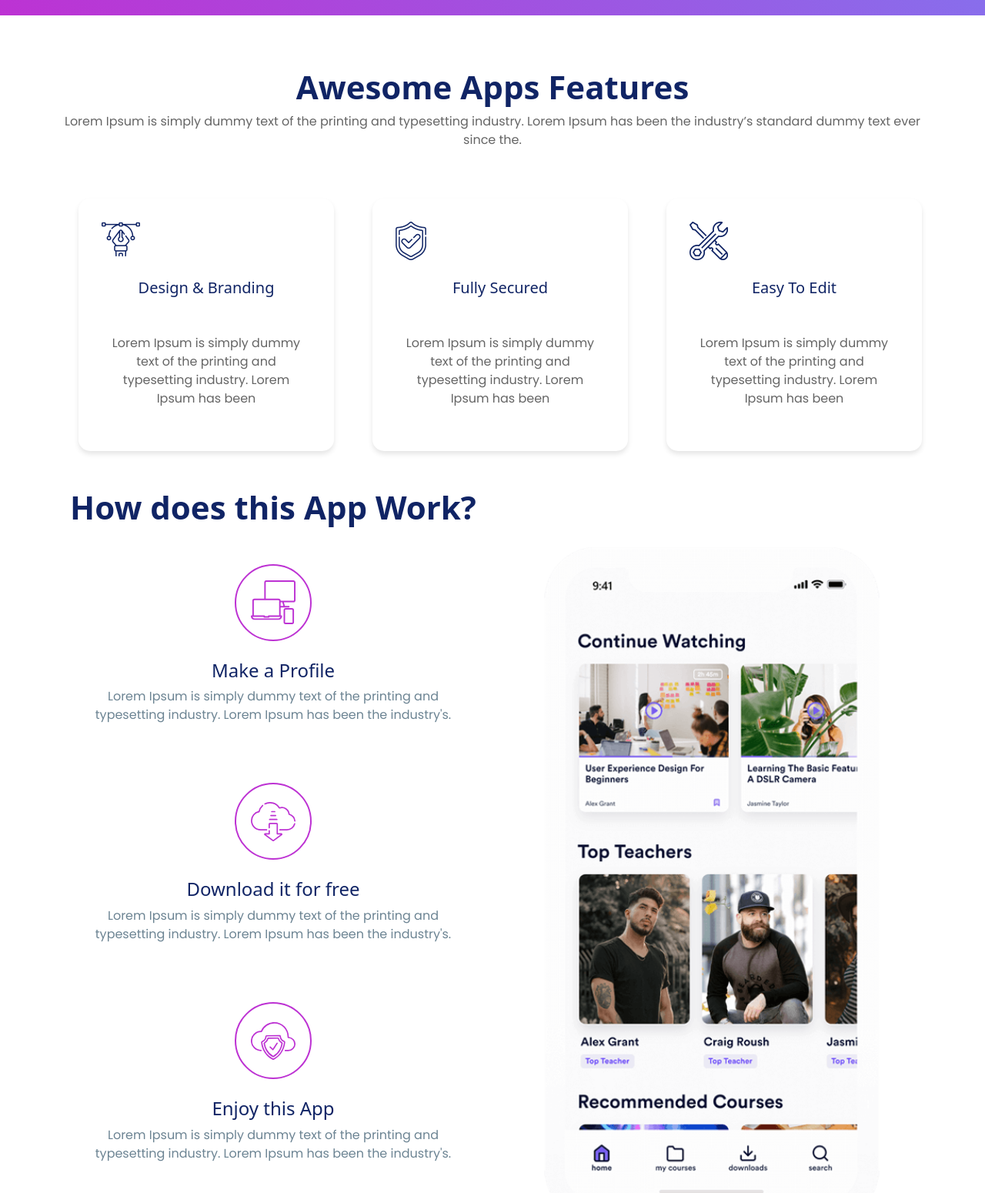
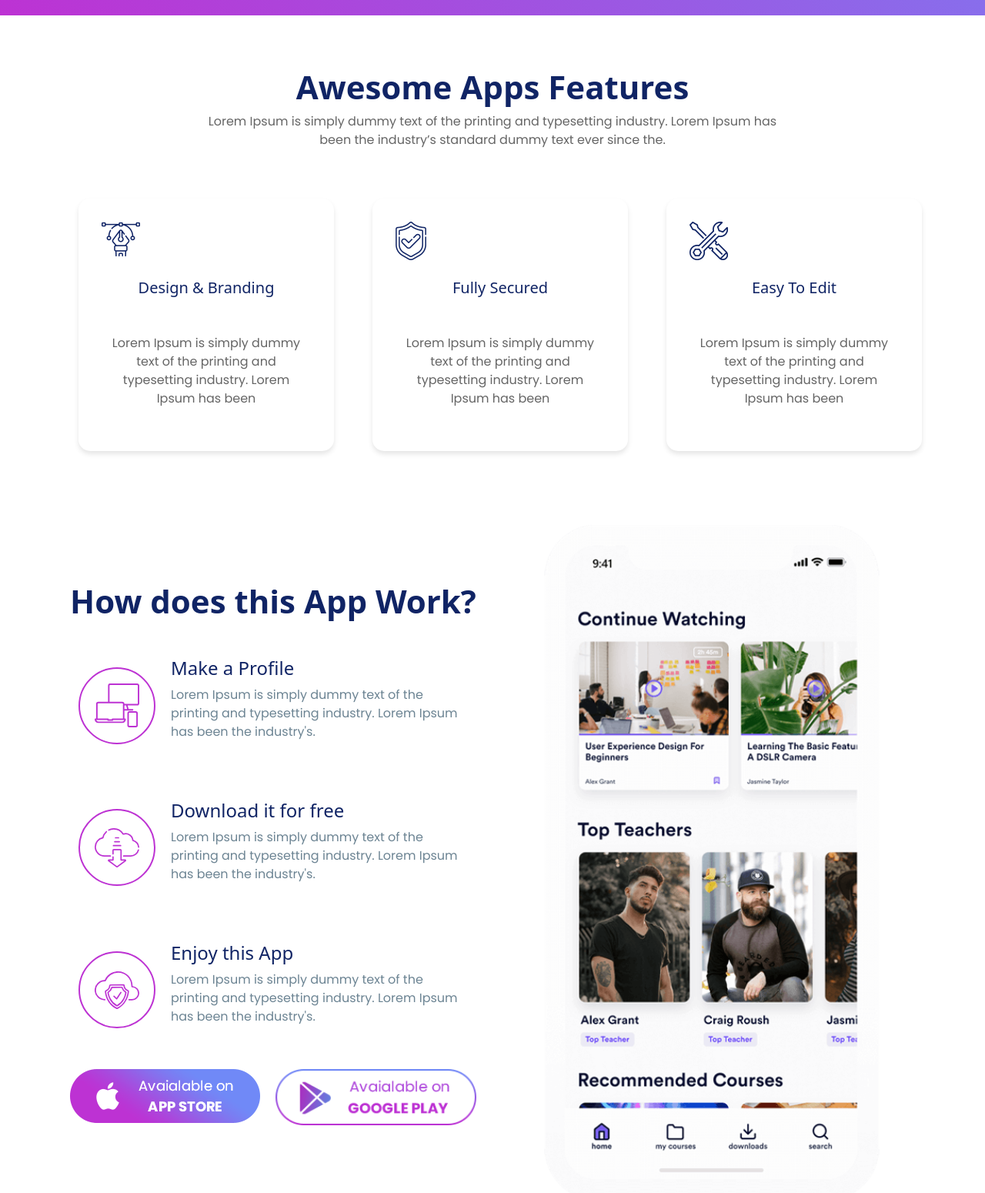
Before and after one commit to troyh757/dmd-3470-adv, a website built with webpack: page final-project/index.html in a window 1280 px wide. Shown: the part 708-2258 px from the top of the page at 77% size. Built offline with nearby package versions, Linux system fonts and the light colour scheme.

Commit message:
Enhance footer layout with margin adjustments and improve feature section styling for better alignment and responsiveness

```diff
--- a/final-project/css/style.css
+++ b/final-project/css/style.css
@@ -687,6 +687,8 @@ footer {
   text-align: center;
   gap: 50px;
   padding: 50px;
+  margin-left: 20px;
+  margin-right: 20px;
 }
 
 #footer-buttons {
@@ -745,16 +747,36 @@ footer h1 {
     align-items: flex-start !important;
   }
 
+  .feature-header {
+    display: flex;
+    flex-direction: column;
+    align-items: center !important;
+    justify-content: center !important;
+    max-width: 70% !important;
+  }
+
   .img-circle {
-    width: 100px;
-    height: 100px;
+    min-width: 100px;
+    min-height: 100px;
   }
 
   .img-circle img {
-    width: 60%;
+    width: 100%;
   }
   .how-card img {
     width: 60%;
+  }
+
+  .how-card {
+    flex-direction: row;
+    gap: 10px;
+  }
+
+  .how-card-text {
+    display: flex;
+    flex-direction: column;
+    align-items: flex-start;
+    text-align: left;
   }
 
   .how-buttons {
--- a/final-project/index.html
+++ b/final-project/index.html
@@ -122,14 +122,17 @@
         <div class="container">
           <div class="row">
             <div
-              class="col-sm-12 col-md-12 justify-content-center text-center mb-5 mt-5"
+              class="col-sm-12 col-md-12 justify-content-center align-items-center text-center mb-5 mt-5"
             >
+            <div class="container d-flex justify-content-center align-items-center pb-5">
+              <div class="feature-header">
               <h1>Awesome Apps Features</h1>
               <p>
                 Lorem Ipsum is simply dummy text of the printing and typesetting
                 industry. Lorem Ipsum has been the industry’s standard dummy
                 text ever since the.
               </p>
+              </div>
             </div>
             <div class="feature-section">
               <div class="col-sm-12 col-md-4">
@@ -181,11 +184,13 @@
                     <img src="img/image (4).svg" />
                   </div>
                   <br />
+                  <div class="how-card-text">
                     <h4>Make a Profile</h4>
                     <p>
                       Lorem Ipsum is simply dummy text of the printing and
                       typesetting industry. Lorem Ipsum has been the industry's.
                     </p>
+                  </div>
                 </div>
               </div>
               <div class="col-sm-12 col-md-12">
@@ -194,11 +199,13 @@
                     <img src="img/image (5).svg" />
                   </div>
                   <br />
+                  <div class="how-card-text">
                     <h4>Download it for free</h4>
                     <p>
                       Lorem Ipsum is simply dummy text of the printing and
                       typesetting industry. Lorem Ipsum has been the industry's.
                     </p>
+                  </div>
                 </div>
               </div>
               <div class="col-sm-12 col-md-12">
@@ -207,11 +214,13 @@
                     <img src="img/image (6).svg" />
                   </div>
                   <br />
+                  <div class="how-card-text">
                     <h4>Enjoy this App</h4>
                     <p>
                       Lorem Ipsum is simply dummy text of the printing and
                       typesetting industry. Lorem Ipsum has been the industry's.
                     </p>
+                  </div>
                 </div>
               </div>
               <div class="how-buttons col-sm-12 col-md-12">
```
Lines whose indentation alone changed are shown as unchanged.
